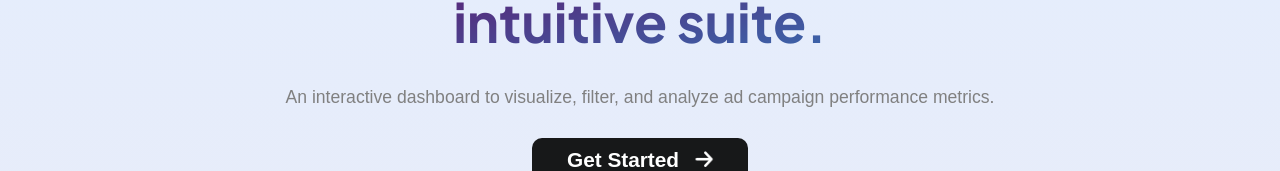
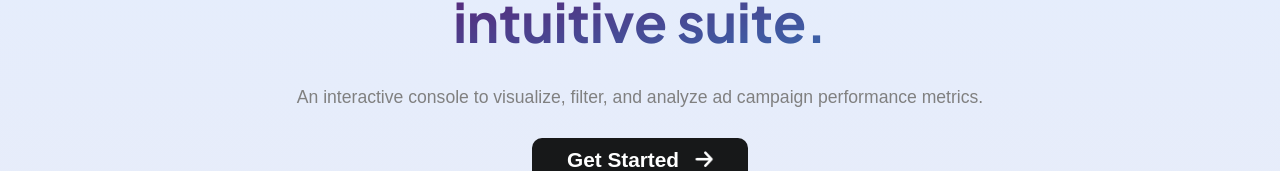
Before and after one commit to ijaihari/AdROI-Insight-Suite, a React (Vite) app: page / in a window 1280 px wide. Shown: the part 335-506 px from the top of the page. Built offline with nearby package versions, Linux system fonts and the light colour scheme.

Commit message:
tag updated

```diff
--- a/src/components/Home.jsx
+++ b/src/components/Home.jsx
@@ -12,7 +12,7 @@ function Home() {
                     with a single intuitive suite.
                 </h1>
                 <p>
-                    An interactive dashboard to visualize, filter, and analyze ad campaign performance metrics.
+                    An interactive console to visualize, filter, and analyze ad campaign performance metrics.
                 </p>
                 <div>
                     <button onClick={() => navigate('/console')}>
```
